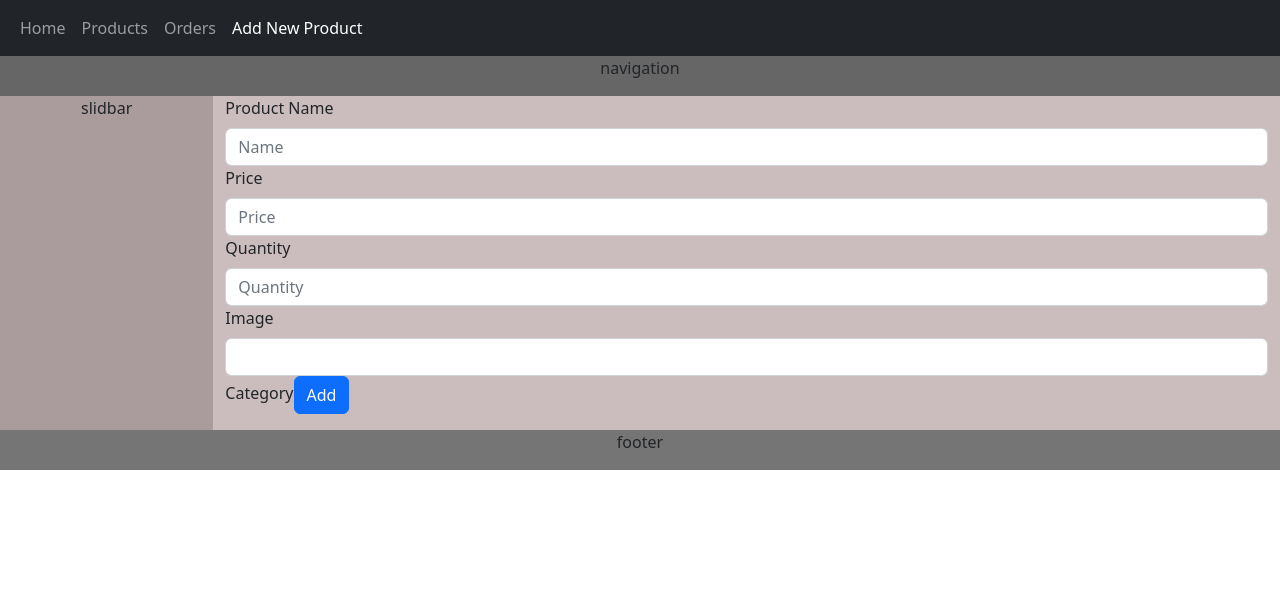
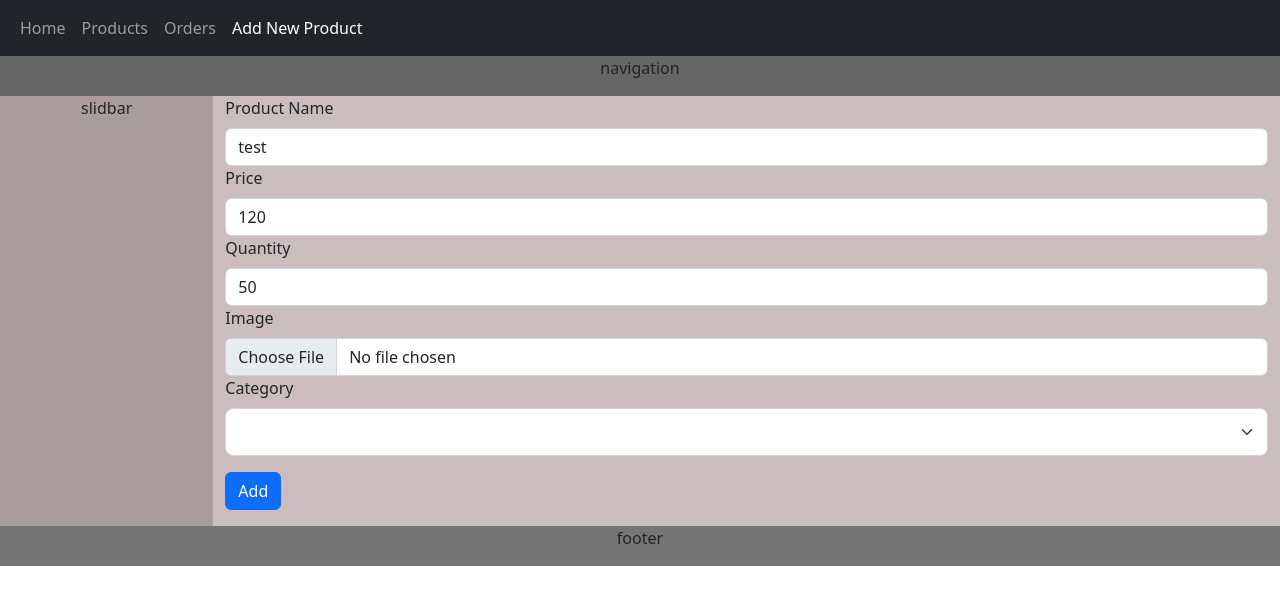
Before and after one commit to SaberGomaa/Angular-Practise, an Angular app: page /AddProduct in a window 1280 px wide. Shown: the top 604 px of the page. Built offline with nearby package versions, Linux system fonts and the light colour scheme.

Commit message:
two wayBinding

```diff
--- a/src/app/components/add-product/add-product.component.html
+++ b/src/app/components/add-product/add-product.component.html
@@ -1,17 +1,25 @@
-<form>
+<form (ngSubmit)="saveProduct()">
     <div class="mb-3">
         <label for="" class="form-label">Product Name</label>
-        <input type="text" class="form-control" name="Name" placeholder="Name" required minlength="3">
+        <input type="text" class="form-control" name="Name" placeholder="Name" [(ngModel)]="newProduct.Name" required
+            minlength="3">
         <label for="" class="form-label">Price</label>
-        <input type="text" class="form-control" name="Price" placeholder="Price" required min="10">
+        <input type="text" class="form-control" name="Price" placeholder="Price" required min="10"
+            [(ngModel)]="newProduct.Price">
         <label for="" class="form-label">Quantity</label>
-        <input type="text" class="form-control" name="Quantity" placeholder="Quantity" required min="1">
+        <input type="text" class="form-control" name="Quantity" placeholder="Quantity" required min="1"
+            [(ngModel)]="newProduct.Quantity">
         <label for="" class="form-label">Image</label>
-        <input type="text" class="form-control" name="imgUrl" required>
+        <input type="file" required name="img" class="form-control" [(ngModel)]="newProduct.imgUrl">
         <label for="" class="form-label">Category</label>
-        <!-- <select class="form-select form-select-lg" name="cat" id="catSel" [(ngModel)]="selectedCatId">
-            <option *ngFor="let cat of catList" [value]="cat.Id">{{cat.name}}</option> -->
-        <!-- </select> -->
-        <input type="submit" class="btn btn-primary" value="Add" (click)="saveProduct()" />
+        <select class="form-select form-select-lg" name="cat" id="catSel" [(ngModel)]="newProduct.categoryId">
+            <option *ngFor="let cat of catList" [value]="cat.id">{{cat.name}}</option> -->
+        </select>
+        <input type="submit" class="btn btn-primary mt-3" value="Add" />
     </div>
 </form>
+<!-- <div>
+    <h2>
+        New Product = {{newProduct | json}}
+    </h2>
+</div> -->
```
